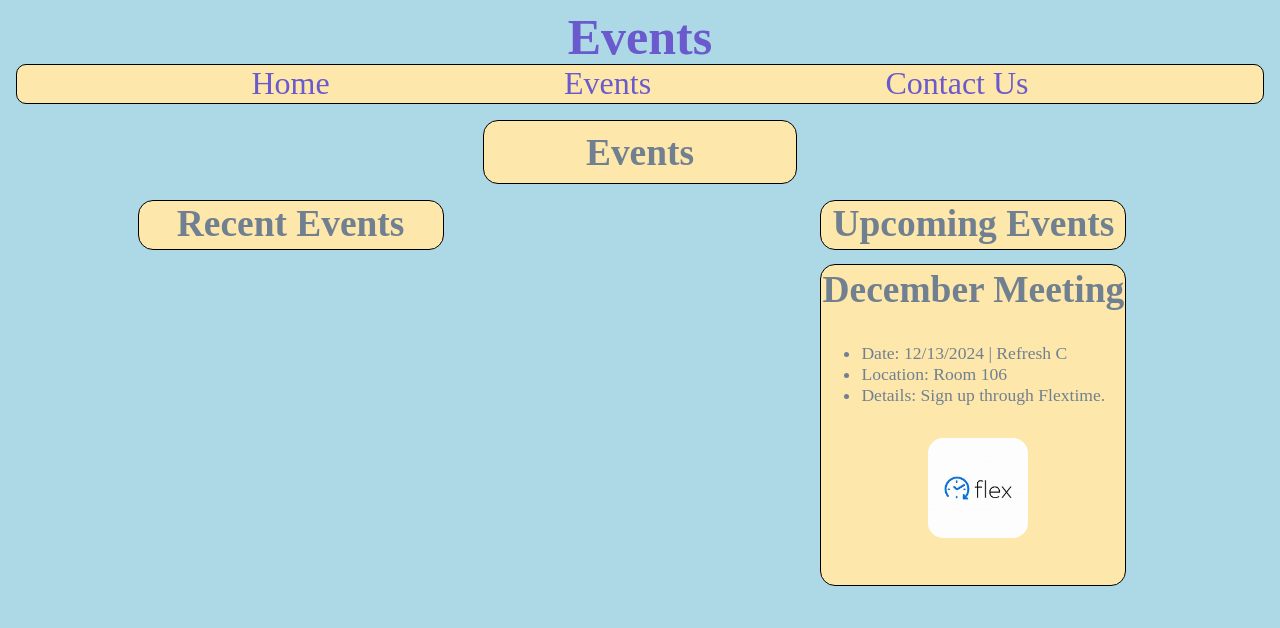
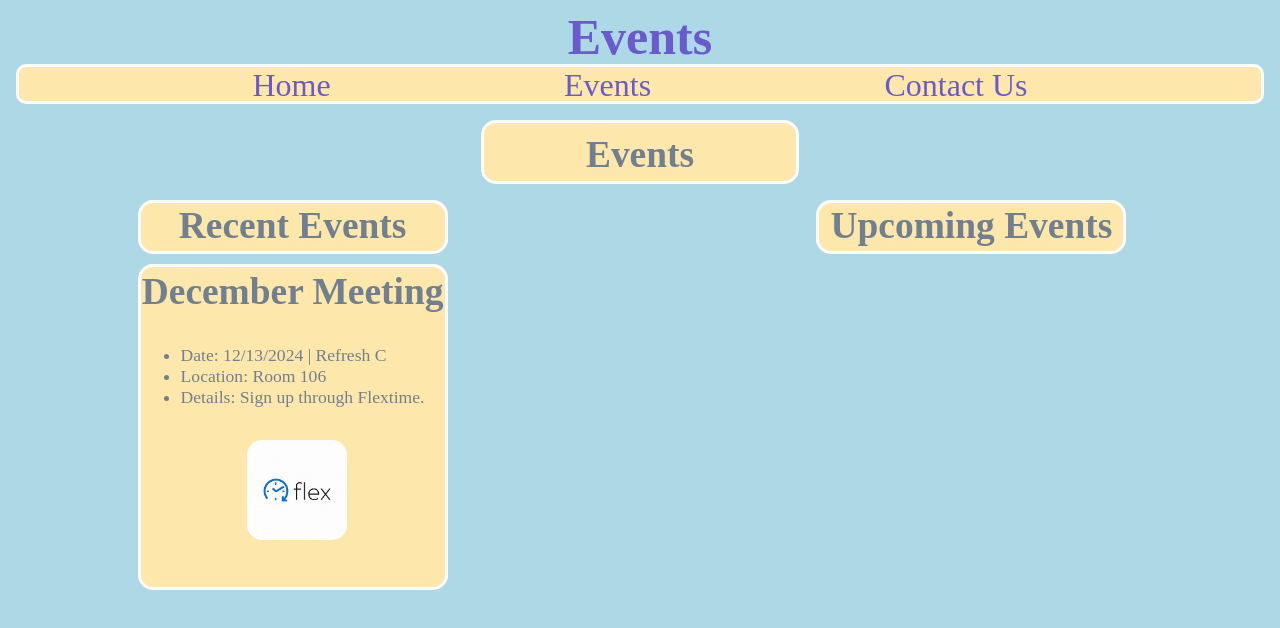
Before and after one commit to SpectreStorms/marine-voices, a plain HTML site: page events.html in a window 1280 px wide. Drawn offline with Linux system fonts and the light colour scheme.

Commit message:
v0.1.2-alpha

```diff
--- a/contact-us.css
+++ b/contact-us.css
@@ -2,7 +2,7 @@ html {
     height: 100%;
     background-color: lightblue;
 }
-
+/* Try out background-size: cover;*/
 body {
     display: grid;
     grid-template: 2.5rem 2.5rem 1fr / 15rem 1fr;
@@ -26,7 +26,7 @@ nav {
     display: flex;
     flex-direction: row;
     justify-content: space-evenly;
-    border: 1px solid black;
+    border: 3px solid white;
     background-color: #fee7aa;
     border-radius: 10px;
 }
@@ -34,7 +34,7 @@ nav {
 aside {
     grid-row: 3;
     grid-column: 1;
-    border: 1px black solid;
+    border: 3px solid white;
     border-radius: 10px;
     background-color: #fee7aa;
     color: slategrey;
--- a/events.css
+++ b/events.css
@@ -31,7 +31,7 @@ header h1 {
 /* Navigation */
 nav {
     grid-row: 2;
-    border: 1px solid black;
+    border: 3px solid white;
     display: flex;
     flex-direction: row;
     justify-content: space-evenly;
@@ -67,7 +67,7 @@ article {
 }
 
 .card {
-    border: 1px solid black;
+    border: 3px solid white;
     background-color: #fee7aa;
     border-radius: 15px;
 }
@@ -129,13 +129,13 @@ article {
 /* December Meeting card */
 
 #december-meeting {
-    grid-column: 2;
+    grid-column: 1;
     grid-row: 3;
     justify-content: center;
     width: 50%;
     height: 100%;
-    margin-left: auto;
-    margin-right: 20%;
+    margin-left: 20%;
+    margin-right: auto;
 }
 
 #december-meeting h3 {
--- a/events.html
+++ b/events.html
@@ -24,10 +24,6 @@
                 <h3>Recent Events</h3>
             </div>
 
-            <div class="card" id="upcoming-events">
-                <h3>Upcoming Events</h3>
-            </div>
-
             <div class="card" id="december-meeting">
                 <h3>December Meeting</h3>
                 <ul>
@@ -38,6 +34,12 @@
                 <a target="_blank" href="https://flex.securly.com/login"><img width="100px" title="Flex time logo" title="Flextime" src="images/Flex-time.png"></a>
             </div>
 
+            <div class="card" id="upcoming-events">
+                <h3>Upcoming Events</h3>
+            </div>
+
+
+
         </article>
     </body>
 </html>
--- a/home.css
+++ b/home.css
@@ -42,7 +42,7 @@ header h1 {
 /* Navigation */
 nav {
     grid-row: 2;
-    border: 1px solid black;
+    border: 3px solid white;
     display: flex;
     flex-direction: row;
     justify-content: space-evenly;
@@ -91,7 +91,7 @@ p {
 }
 
 .card {
-    border: 1px solid black;
+    border: 3px solid white;
     border-radius: 20px;
     background-color:#fee7aa;
 
@@ -140,6 +140,7 @@ p {
 }
 
 #about img {
+    width: 200px;
     border-radius: 50%;
     transition-property: rotate;
     transition-duration: 1.5s;
@@ -158,9 +159,17 @@ p {
     grid-column: 2;
     margin-left: auto;
     margin-right: none;
+    height: 50%;
     width: 100%;
+    transition-property: height;
+    transition-duration: 2s;
+}
+
+#announcements:hover{
+    height: 100%;
 
 }
+
 
 #announcements h4 {
     text-align: center;
@@ -170,3 +179,7 @@ p {
 #announcements hr {
     width: 60%
 }
+
+#announcements p {
+    overflow: ellipse;
+}
```
Also changed, not shown: contact-us.html (+1 -0 lines).
